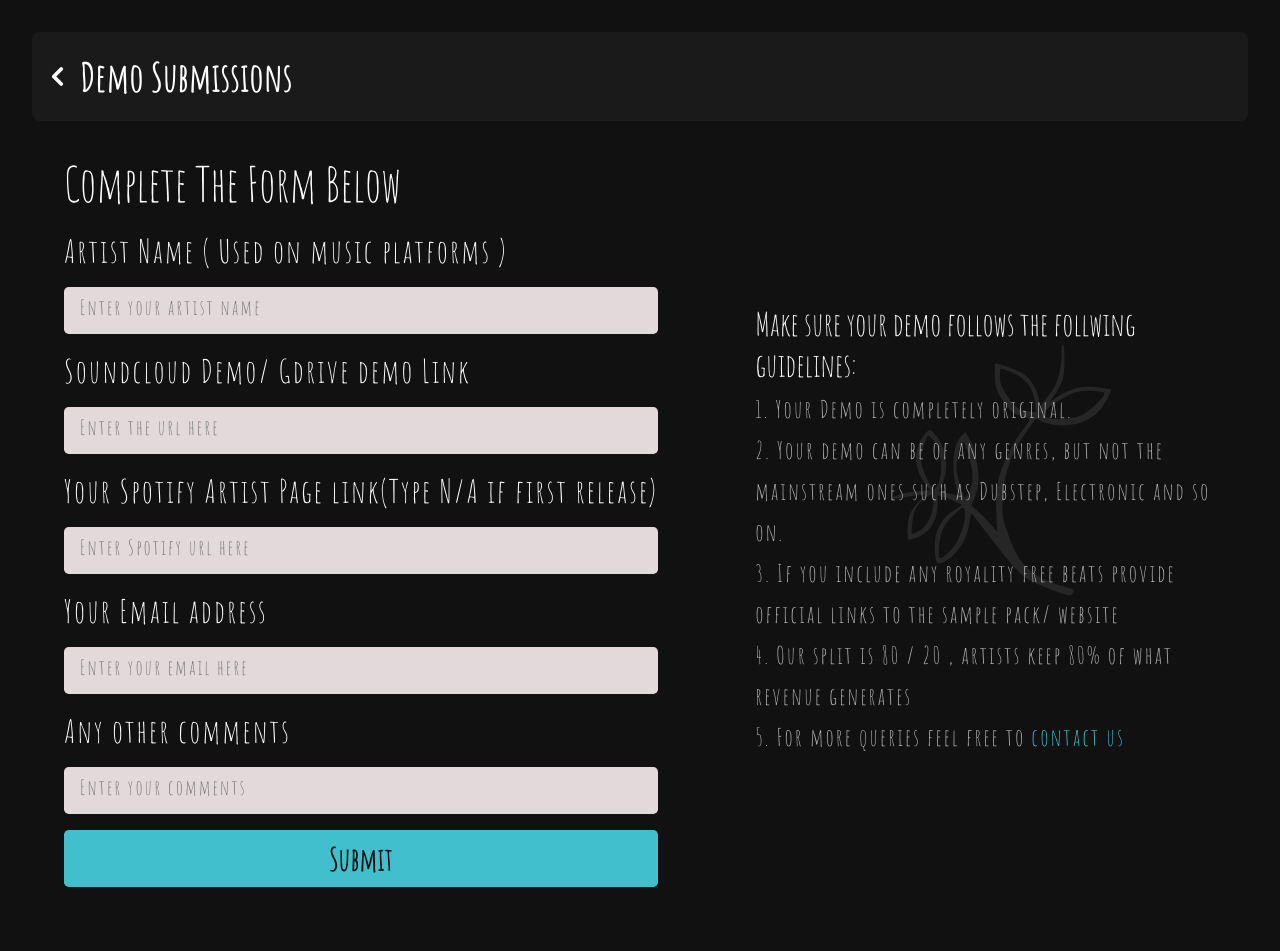
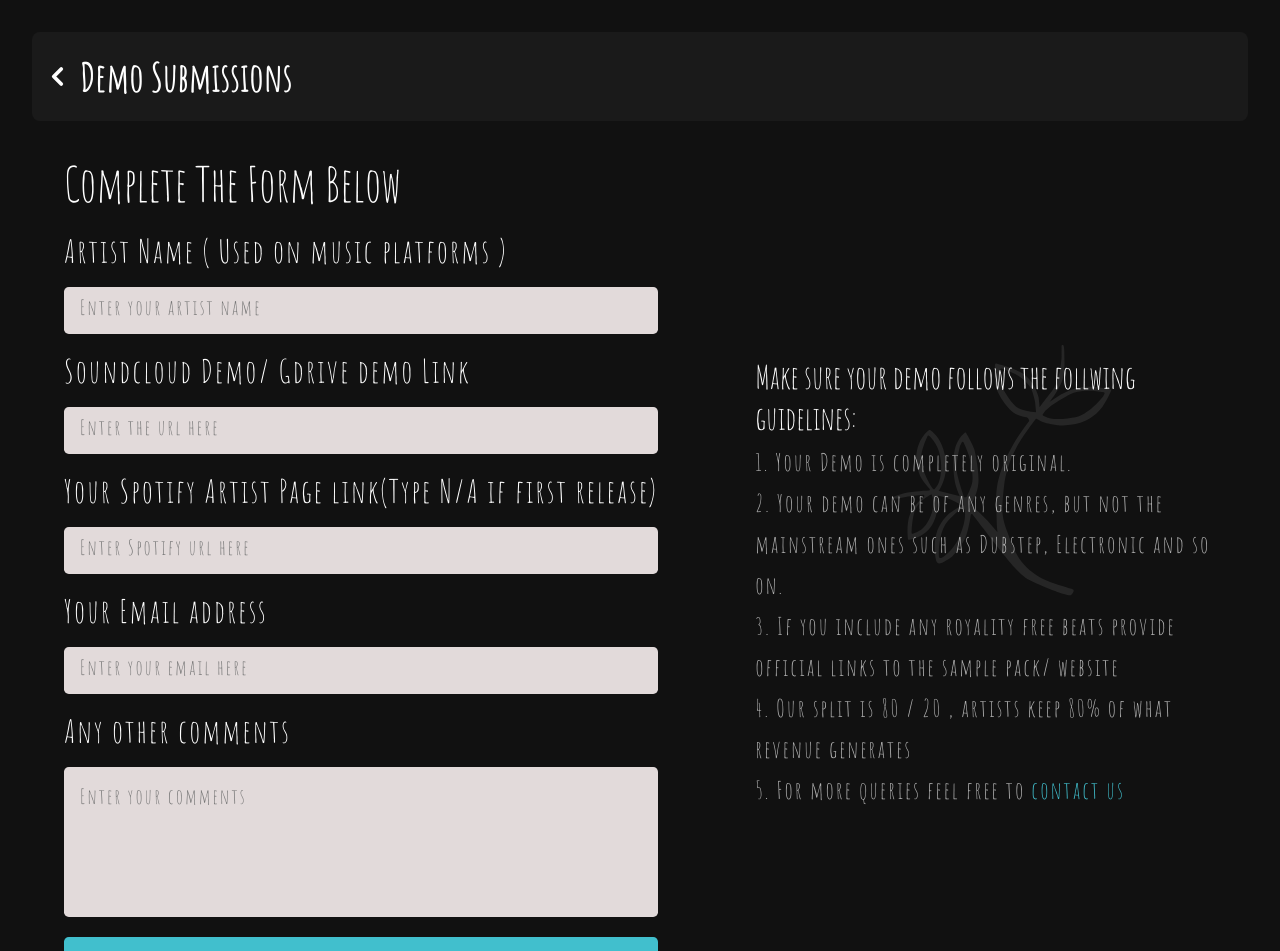
Before and after one commit to diptanshumahish/ptr_official, a Next.js app: page /demo in a window 1280 px wide. Shown: the top 951 px of the page. Built offline with nearby package versions, Linux system fonts and the light colour scheme.

Commit message:
increased coments section

```diff
--- a/pages/demo.js
+++ b/pages/demo.js
@@ -104,7 +104,7 @@ export default function Demo() {
                         <div className={s.inpHead}>
                             Any other comments
                         </div>
-                        <input type="text" className={s.input} placeholder="Enter your comments" id="comments" onChange={() => {
+                        <textarea type="text" className={s.input} placeholder="Enter your comments" id="comments" onChange={() => {
                             setComments(document.getElementById('comments').value);
                         }} />
                         <div id={s.submitButton} style={{ backgroundColor: but }} onClick={() => {
--- a/styles/globals.css
+++ b/styles/globals.css
@@ -155,6 +155,11 @@ footer {
   gap: 1rem;
 }
 
+#comments {
+  height: 150px;
+  resize: none;
+}
+
 @media screen and (max-width:700px) {
   nav {
     background-color: #111;
@@ -165,4 +170,6 @@ footer {
   #navRight {
     display: none;
   }
+
+
 }
```
